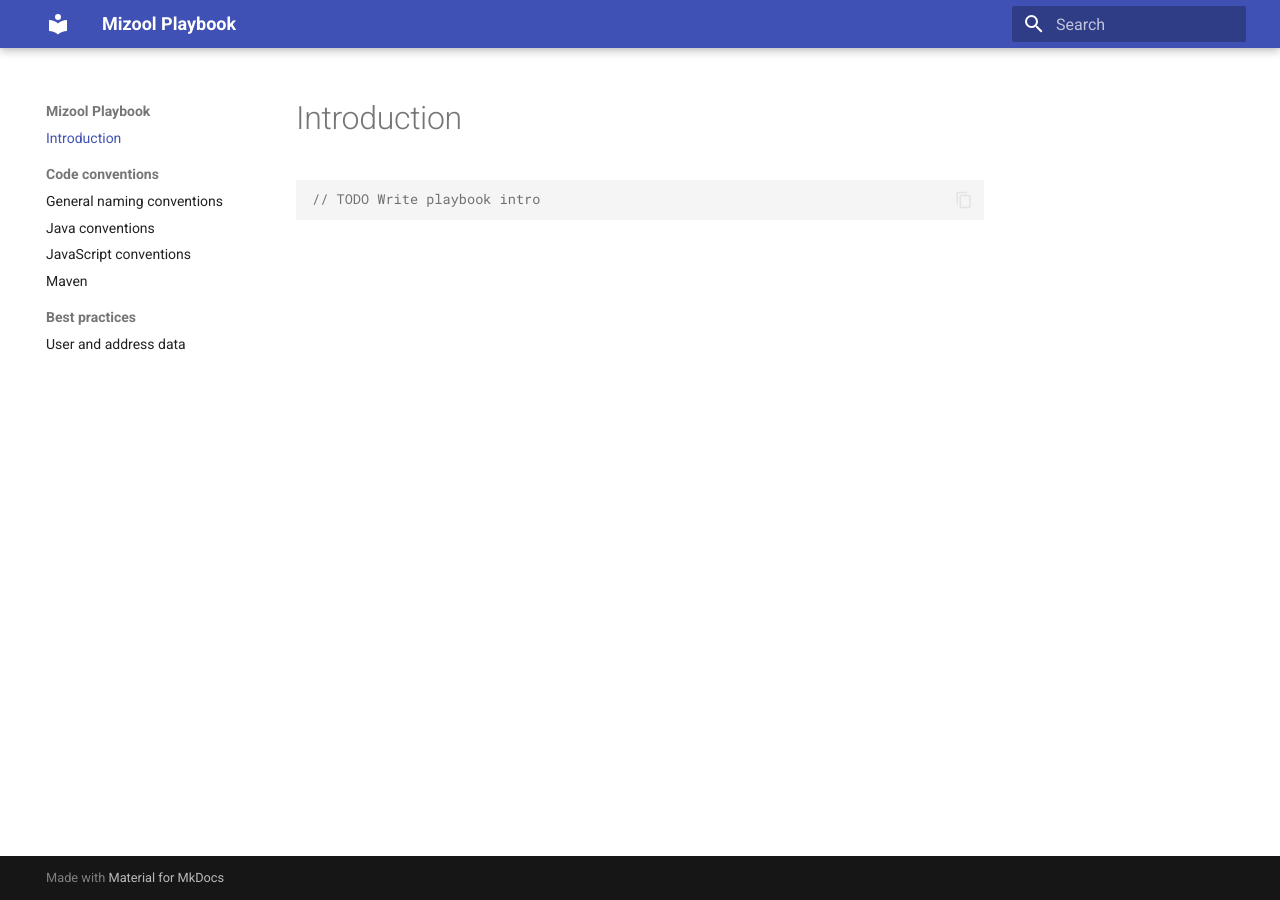
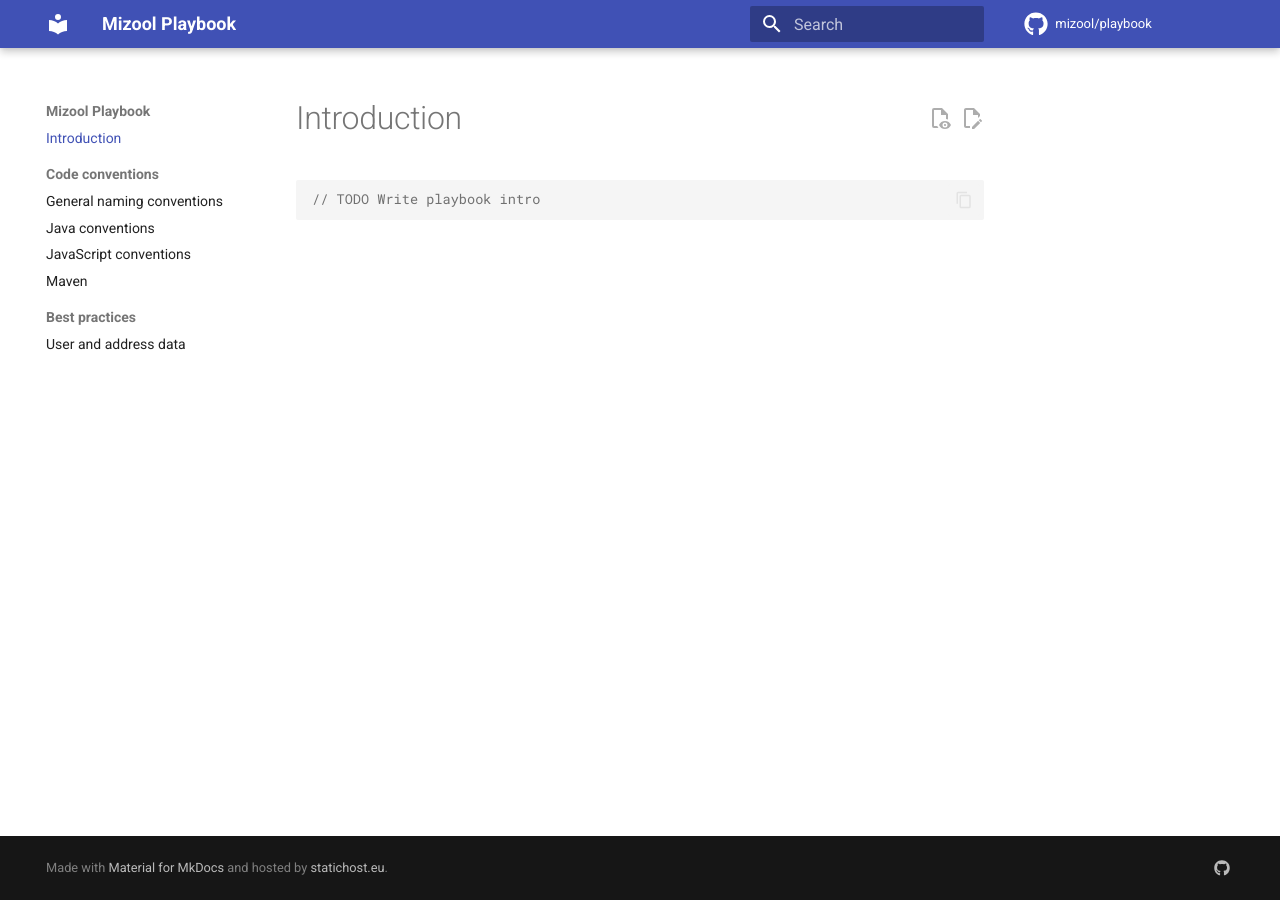
Before and after one commit to mizool/playbook, an MkDocs documentation site: the page built from docs/index.md, in a window 1280 px wide. Built offline with MkDocs 1.6.1 and Material for MkDocs 9.7.7, drawn with Linux system fonts in a browser that asks for light colours; comment, search, counter and statistics services are not loaded.

Commit message:
Add links to GitHub and statichost.eu

```diff
--- /dev/null
+++ b/docs/stylesheets/extra.css
@@ -0,0 +1,3 @@
+.md-source__facts {
+    display: none;
+}
--- a/mkdocs.yml
+++ b/mkdocs.yml
@@ -1,4 +1,7 @@
 site_name: Mizool Playbook
+repo_name: mizool/playbook
+repo_url: https://github.com/mizool/playbook
+edit_uri: edit/main/docs/
 
 nav:
   - index.md
@@ -12,11 +15,23 @@ nav:
 
 theme:
   name: material
-
+  custom_dir: overrides
   features:
+    - content.action.view
+    - content.action.edit
     - content.code.copy
     - navigation.instant
     - navigation.sections
+  icon:
+    repo: fontawesome/brands/github
+
+extra:
+  social:
+    - icon: fontawesome/brands/github
+      link: https://github.com/mizool
+
+extra_css:
+  - stylesheets/extra.css
 
 markdown_extensions:
   - admonition
--- /dev/null
+++ b/overrides/partials/copyright.html
@@ -0,0 +1,40 @@
+<!--
+  Copyright (c) 2016-2023 Martin Donath <martin.donath@squidfunk.com>
+
+  Permission is hereby granted, free of charge, to any person obtaining a copy
+  of this software and associated documentation files (the "Software"), to
+  deal in the Software without restriction, including without limitation the
+  rights to use, copy, modify, merge, publish, distribute, sublicense, and/or
+  sell copies of the Software, and to permit persons to whom the Software is
+  furnished to do so, subject to the following conditions:
+
+  The above copyright notice and this permission notice shall be included in
+  all copies or substantial portions of the Software.
+
+  THE SOFTWARE IS PROVIDED "AS IS", WITHOUT WARRANTY OF ANY KIND, EXPRESS OR
+  IMPLIED, INCLUDING BUT NOT LIMITED TO THE WARRANTIES OF MERCHANTABILITY,
+  FITNESS FOR A PARTICULAR PURPOSE AND NON-INFRINGEMENT. IN NO EVENT SHALL THE
+  AUTHORS OR COPYRIGHT HOLDERS BE LIABLE FOR ANY CLAIM, DAMAGES OR OTHER
+  LIABILITY, WHETHER IN AN ACTION OF CONTRACT, TORT OR OTHERWISE, ARISING
+  FROM, OUT OF OR IN CONNECTION WITH THE SOFTWARE OR THE USE OR OTHER DEALINGS
+  IN THE SOFTWARE.
+-->
+
+<!-- Copyright and theme information -->
+<div class="md-copyright">
+  {% if config.copyright %}
+    <div class="md-copyright__highlight">
+      {{ config.copyright }}
+    </div>
+  {% endif %}
+  {% if not config.extra.generator == false %}
+    Made with
+    <a
+      href="https://squidfunk.github.io/mkdocs-material/"
+      target="_blank" rel="noopener"
+    >
+      Material for MkDocs
+    </a>
+  {% endif %}
+  and hosted by <a href="https://www.statichost.eu/" target="_blank" rel="noopener">statichost.eu</a>.
+</div>
```
